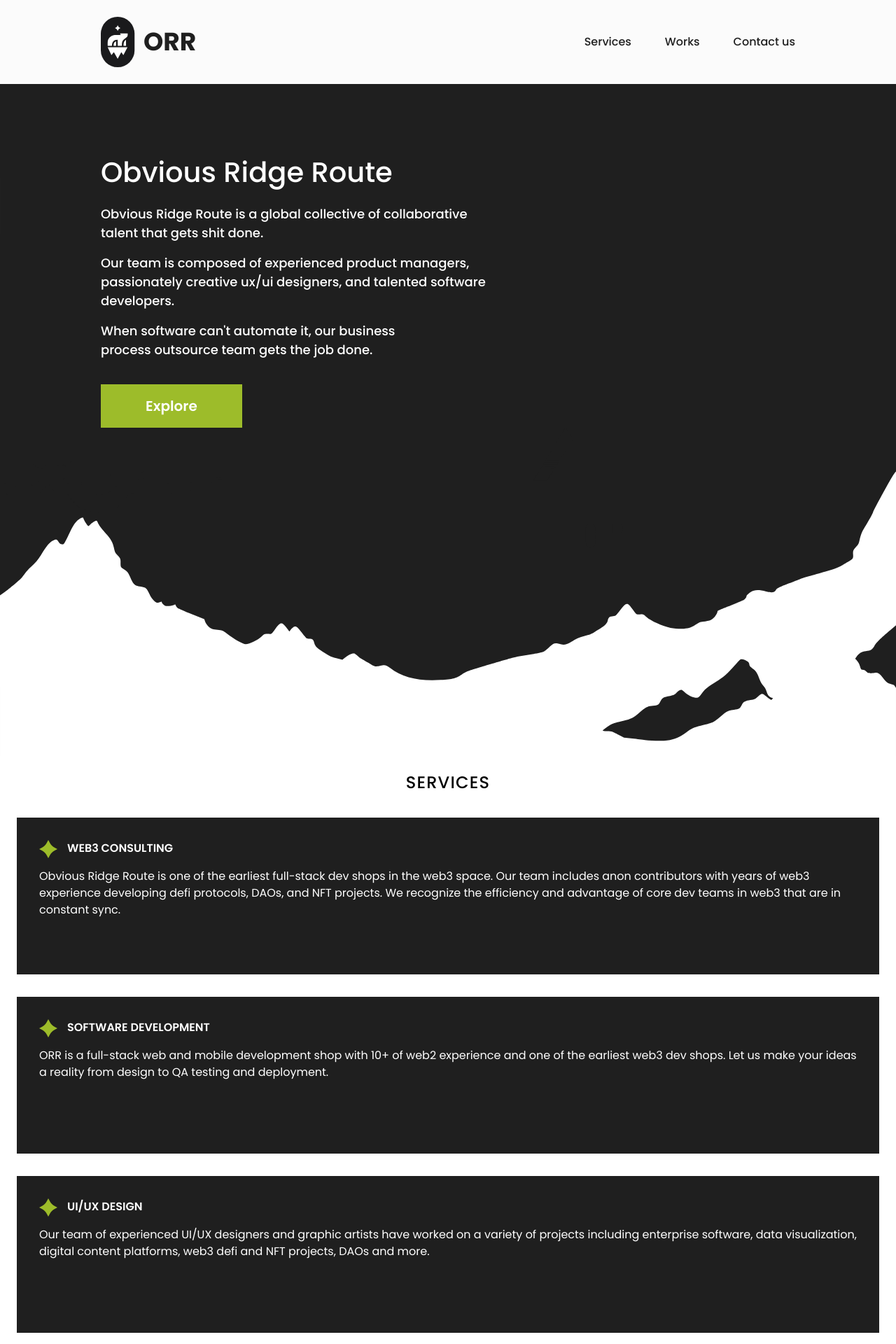
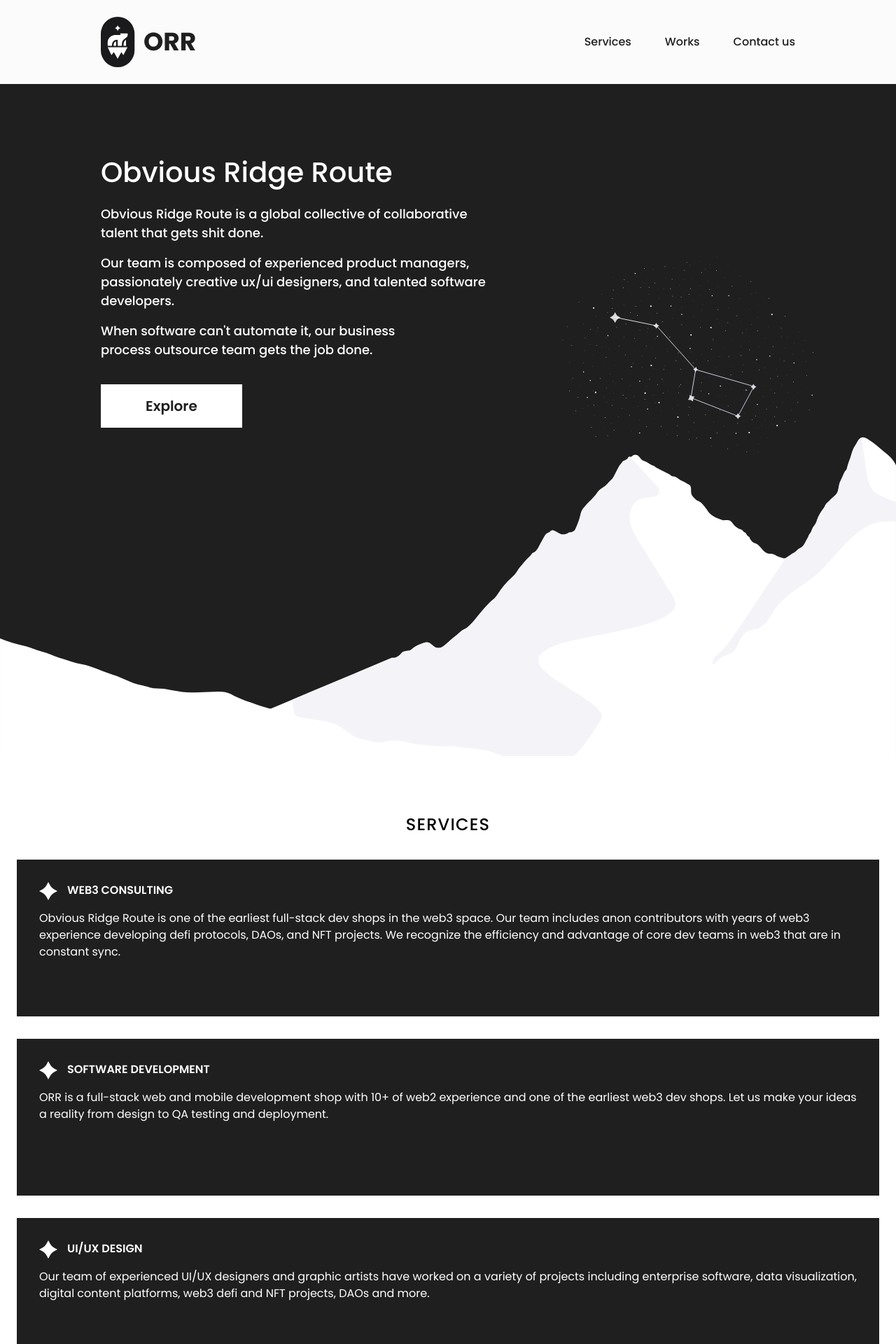
Before and after one commit to Obvious-Ridge-Route/Obvious-Ridge-Route.github.io, a Jekyll site: the page built from index.html, in a window 1280 px wide. Shown: the top 1920 px of the page at 70% size. Built offline with Jekyll 4.4.1, drawn with Linux system fonts in a browser that asks for light colours.

Commit message:
landing page changes fix

```diff
--- a/_sass/layout/default.scss
+++ b/_sass/layout/default.scss
@@ -1,9 +1,9 @@
 .page-header {
     height: 100%;
     min-height: 60rem;
-    background-image: url("../images/bg.svg"), linear-gradient(#1f1f1f, #1f1f1f);
+    background-image: url("../images/new-stars.svg"), linear-gradient(#1f1f1f, #1f1f1f);
     background-repeat: no-repeat;
-    background-position: center bottom;
+    background-position: center;
     background-size: 100%;
     max-width: 100%;
     .content {
--- a/_sass/media/index.scss
+++ b/_sass/media/index.scss
@@ -13,14 +13,20 @@
     }
 }
 
-@media only screen and (min-width: 1900px) {
-    .page-header {
-        height: 68vh;
-    }
-}
-
 @media only screen and (min-width: 1024px) {
     .contact-us {
         background: linear-gradient(180deg, #1f1f1f 60%, #ffffff 40%);
     }
 }
+
+@media screen and (max-width: 1500px) {
+    .page-header {
+        background-position: center bottom;
+    }
+}
+
+@media screen and (max-width:1000px){
+    .page-header{
+        background-image: url("../images/mountains.svg"), linear-gradient(#1f1f1f, #1f1f1f);
+    }
+}
--- a/assets/css/style.css
+++ b/assets/css/style.css
@@ -463,8 +463,20 @@ Ensure the default browser behavior of the `hidden` attribute.
     max-width: 1536px;
   }
 }
+.absolute {
+  position: absolute;
+}
 .relative {
   position: relative;
+}
+.top-0 {
+  top: 0px;
+}
+.left-0 {
+  left: 0px;
+}
+.right-0 {
+  right: 0px;
 }
 .mx-auto {
   margin-left: auto;
@@ -694,11 +706,17 @@ Ensure the default browser behavior of the `hidden` attribute.
 .pt-8 {
   padding-top: 2rem;
 }
-.pl-8 {
-  padding-left: 2rem;
-}
 .pl-6 {
   padding-left: 1.5rem;
+}
+.pt-10 {
+  padding-top: 2.5rem;
+}
+.pt-20 {
+  padding-top: 5rem;
+}
+.pt-0 {
+  padding-top: 0px;
 }
 .text-center {
   text-align: center;
@@ -819,6 +837,10 @@ Ensure the default browser behavior of the `hidden` attribute.
     flex-direction: row;
   }
 
+  .md\:justify-start {
+    justify-content: flex-start;
+  }
+
   .md\:gap-0 {
     gap: 0px;
   }
--- a/index.html
+++ b/index.html
@@ -3,8 +3,9 @@ layout: default
 title: Obvious Ridge Route
 ---
 
-<section class="relative grid page-header">
-    <div class="content mt-24 px-6 text-center md:text-left md:px-36 text-white">
+<section class="relative page-header">
+    <div class="flex justify-center md:justify-start w-full">
+        <div class="content mt-24 px-6 md:px-36 text-center md:text-left text-white">
             <h1>Obvious Ridge Route</h1>
             <div class="text-lg mt-4 font-medium">
                 <p class="mb-4">Obvious Ridge Route is a global collective of collaborative <br /> talent
@@ -12,7 +13,8 @@ title: Obvious Ridge Route
                     shit done.
                 </p>
                 <p>
-                Our team is composed of experienced product managers, <br /> passionately creative ux/ui designers, and
+                    Our team is composed of experienced product managers, <br /> passionately creative ux/ui designers,
+                    and
                     talented software <br /> developers.
                 </p>
                 <p class="mt-4">
@@ -22,12 +24,13 @@ title: Obvious Ridge Route
 
             <div class="btn-wrapper mt-9">
                 <button
-                class="border-0 outline-none cursor-pointer text-white text-center font-semibold text-xl py-4 px-16 bg-green"
+                    class="border-0 outline-none cursor-pointer text-center font-semibold text-xl py-4 px-16 bg-white text-black"
                     id="learn-more">Explore</button>
             </div>
         </div>
+    </div>
 </section>
-<section class="services pt-5" id="services">
+<section class="services pt-20" id="services">
     <h3 class="text-center font-medium uppercase tracking-wider text-2xl mb-8">Services</h3>
     <div class="grid px-6 xl:px-0 xl:grid-cols-2 gap-8 place-content-center place-items-center max-w-3xl mx-auto mb-14">
         {% for item in site.data.services %}
@@ -56,7 +59,7 @@ title: Obvious Ridge Route
                 <span class="tracking-wider text-base leading-6 text-grey-jo font-medium">{{ item.about }}</span>
                 <p class="mt-4">{{ item.description }}</p>
 
-                <a class="flex mt-6 items-center gap-2 xl:justify-end text-green"
+                <a class="flex mt-6 items-center gap-2 xl:justify-end text-black"
                     href="{{ site.baseurl }}{{ item.link }}">View project
                     <img src="assets/images/icons/arrow.svg" />
                 </a>
@@ -90,7 +93,8 @@ title: Obvious Ridge Route
                         placeholder="Enter your message"></textarea>
                 </div>
                 <div>
-                    <button class="w-full uppercase bg-green font-semibold text-white py-4" id="submit-info">Send</button>
+                    <button class="w-full uppercase bg-black font-semibold text-white py-4"
+                        id="submit-info">Send</button>
                 </div>
             </form>
         </div>
```
Also changed, not shown: assets/images/icons/arrow.svg, assets/images/icons/logo-white.svg, assets/images/icons/star.svg, assets/images/mountains.svg (added), assets/images/mountains2.svg (deleted), assets/images/new-stars.svg (added), assets/images/new.png (added). Lines whose indentation alone changed are shown as unchanged.
